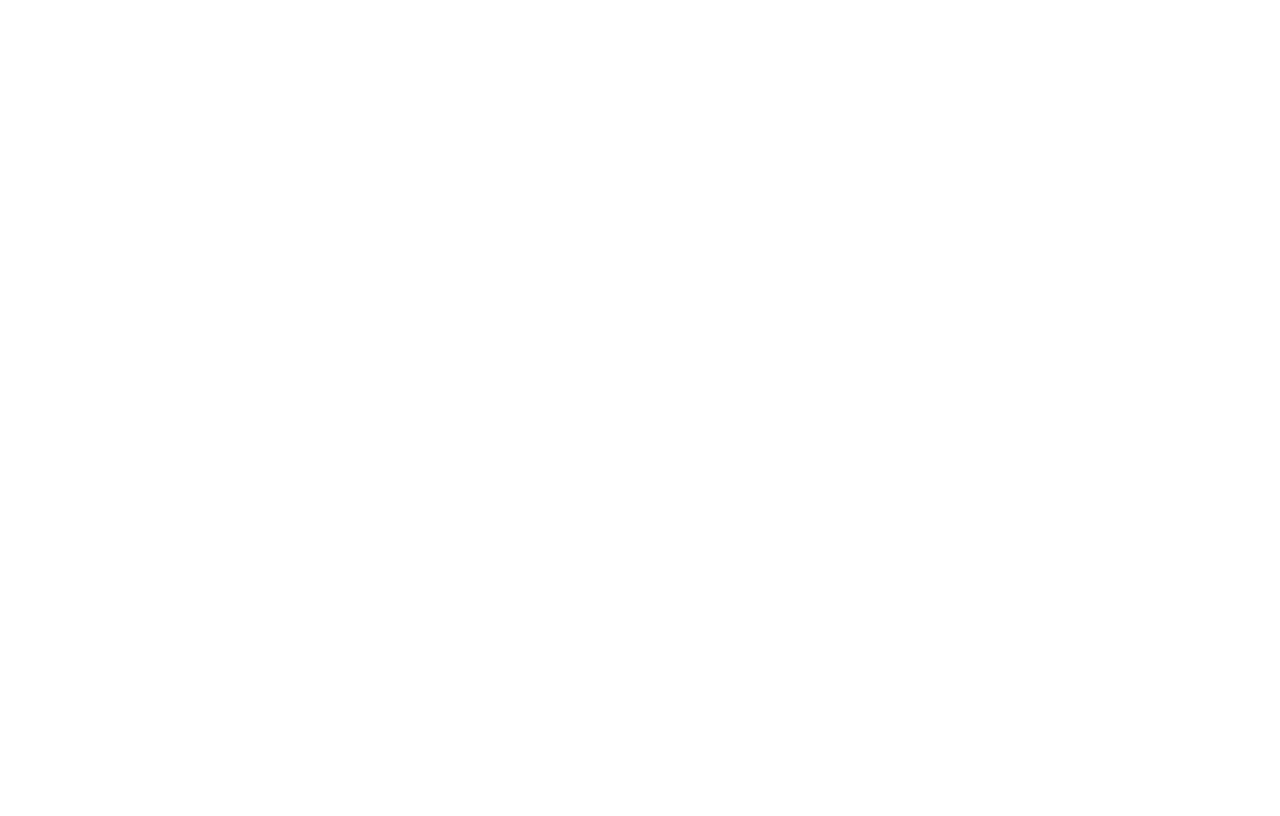
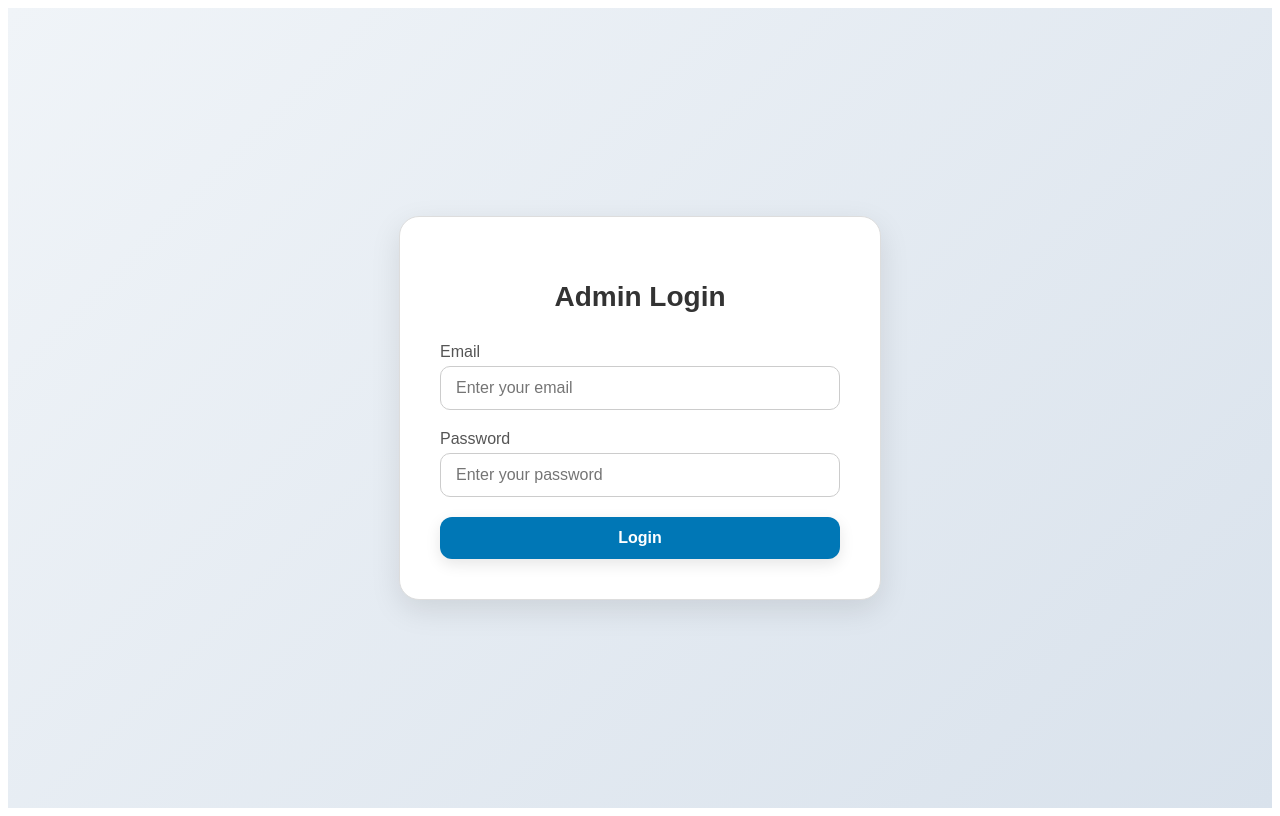
Before and after one commit to Riishaluo/RBAC-frontend, a React app: page / in a window 1280 px wide. Before the commit this address had no page. Built offline with nearby package versions, Linux system fonts and the light colour scheme; the HTML template or start-up script is replaced by a standard one.

Commit message:
Route balanced

```diff
--- a/src/App.jsx
+++ b/src/App.jsx
@@ -19,7 +19,7 @@ export default function App() {
     <BrowserRouter>
       <AuthProvider>
         <Routes>
-          <Route path="/admin-login" element={<Login />} />
+          <Route path="/" element={<Login />} />
 
           <Route
             path="/admin"
```
